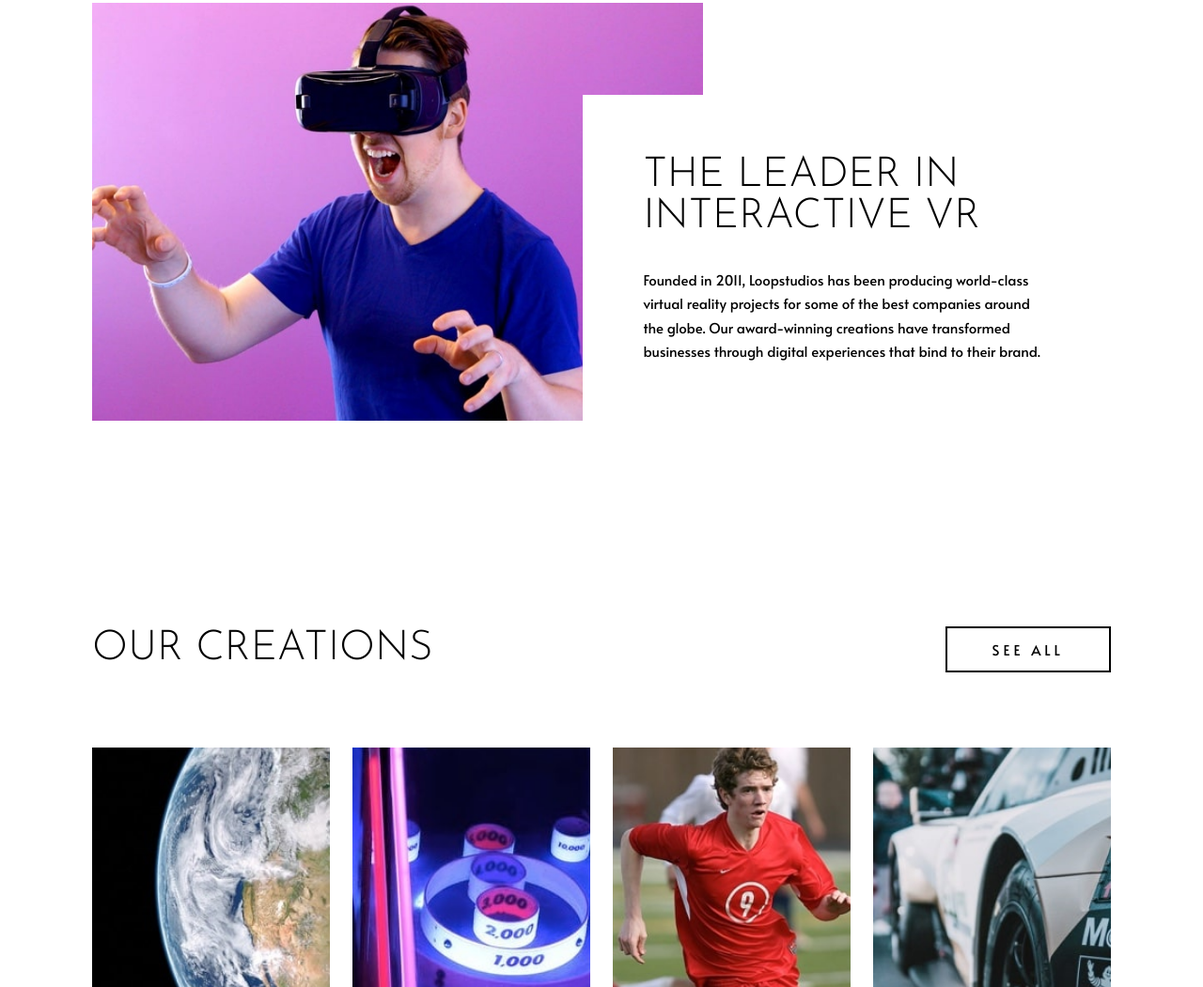
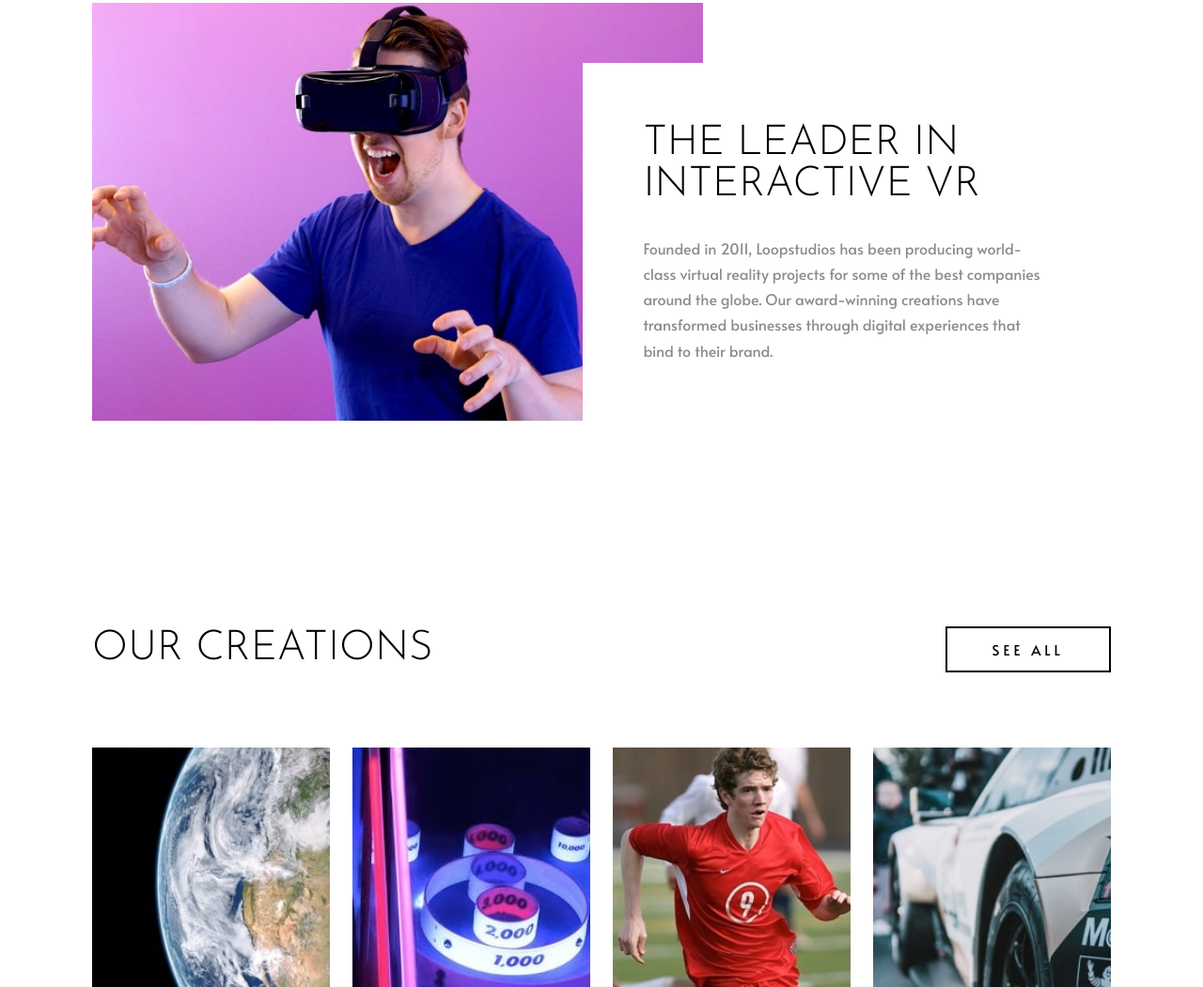
Before and after one commit to iliassel19/loopstudios, a plain HTML site: page index.html in a window 1280 px wide. Shown: the part 805-1856 px from the top of the page at 94% size. Drawn offline with Linux system fonts and the light colour scheme.

Commit message:
Update style.css

```diff
--- a/style.css
+++ b/style.css
@@ -235,8 +235,8 @@ html {
   margin-bottom: 3.2rem;
 }
 .about__description {
-  color: inherit;
-  font-size: 1.5rem;
+  color: var(--color-grey);
+  font-size: 1.6rem;
   line-height: 1.7;
 }
 /* SECTION ABOUT ENDS */
```
